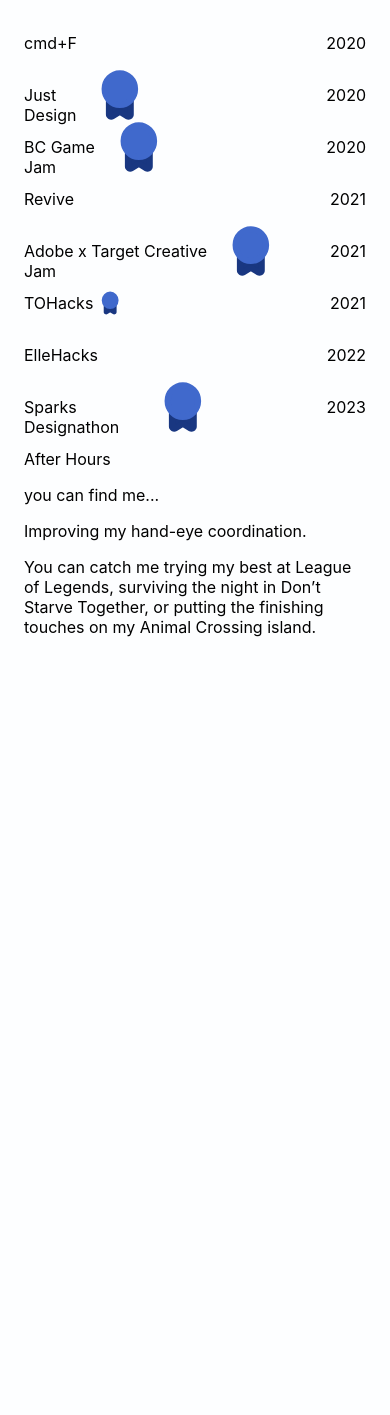
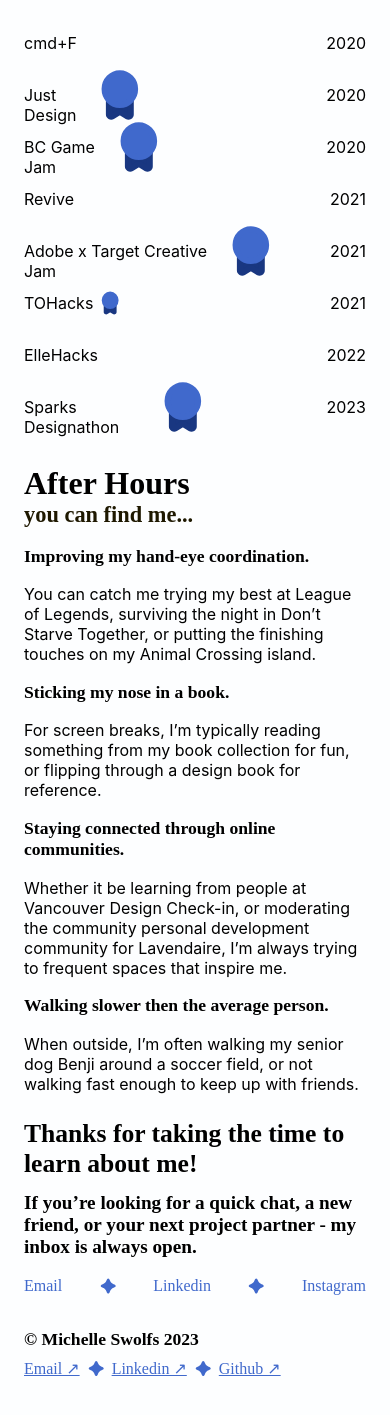
Before and after one commit to nethen/new_portfolio, a React (Create React App) app: page /about in a window 390 px wide. Shown: the part 1603-3018 px from the top of the page. Before the commit the page ends 2256 px from the top, so only its background shows below. Built offline with nearby package versions, Linux system fonts and the light colour scheme.

Commit message:
finish styling about page mobile components

```diff
--- a/src/components/Activity/activity.js
+++ b/src/components/Activity/activity.js
@@ -4,8 +4,8 @@ function Activity(props) {
   return (
     <>
       <div className="activity">
-        <p className="activty__title">{props.title}</p>
-        <p className="activity__desc">{props.desc}</p>
+        <p className="activity__title">{props.title}</p>
+        <p className="activity__info">{props.desc}</p>
       </div>
     </>
   );
--- a/src/components/Activity/activity.scss
+++ b/src/components/Activity/activity.scss
@@ -0,0 +1,16 @@
+@import "../../styles/partials/_FontStyles";
+@import "../../styles/partials/_Mixins";
+@import "../../styles/partials/_Variables";
+
+.activity {
+  &__title {
+    font-family: "Fraunces 9pt";
+    font-weight: 600;
+    font-size: 1.1rem;
+  }
+
+  &__desc {
+    font-family: "Uncut Sans";
+    font-weight: 500;
+  }
+}
--- /dev/null
+++ b/src/components/CTA/cta.js
@@ -0,0 +1,34 @@
+import "./cta.scss";
+import singleSparkle from "../../assets/singlesparkle.svg";
+
+function CTA() {
+  return (
+    <>
+      <section className="cta">
+        <p className="cta__header">
+          Thanks for taking the time to learn about me!{" "}
+        </p>
+        <p className="cta__desc">
+          If you’re looking for a quick chat, a new friend, or your next project
+          partner - my inbox is always open.
+        </p>
+
+        <div className="cta__links">
+          <a href="" className="cta__item">
+            Email
+          </a>
+          <img src={singleSparkle} className="cta__sparkle" />
+          <a href="" className="cta__item">
+            Linkedin
+          </a>
+          <img src={singleSparkle} className="cta__sparkle" />
+          <a href="" className="cta__item">
+            Instagram
+          </a>
+        </div>
+      </section>
+    </>
+  );
+}
+
+export default CTA;
--- /dev/null
+++ b/src/components/CTA/cta.scss
@@ -0,0 +1,33 @@
+@import "../../styles/partials/_FontStyles";
+@import "../../styles/partials/_Mixins";
+@import "../../styles/partials/_Variables";
+
+.cta {
+  padding: 0 1.5rem;
+
+  &__header {
+    font-family: "Fraunces 9pt";
+    font-weight: 700;
+    font-size: 1.6rem;
+    margin-block-end: 0.8rem;
+  }
+
+  &__desc {
+    font-family: "Fraunces 9pt";
+    font-weight: 600;
+    font-size: 1.2rem;
+    margin-block-start: 0;
+  }
+
+  &__links {
+    display: flex;
+    justify-content: space-between;
+  }
+
+  &__item {
+    font-family: "Uncut Sans";
+    font-weight: 500;
+    color: #4069cc;
+    text-decoration: none;
+  }
+}
--- a/src/pages/About/about.js
+++ b/src/pages/About/about.js
@@ -4,6 +4,8 @@ import mePhoto from "../../assets/me.png";
 import SummaryBox from "../../components/SummaryBox/summarybox";
 import Hackathons from "../../components/Hackathons/hackathons";
 import Activity from "../../components/Activity/activity";
+import CTA from "../../components/CTA/cta";
+import Footer from "../../components/Footer/Footer";
 function about() {
   return (
     <>
@@ -56,7 +58,23 @@ function about() {
           title="Improving my hand-eye coordination."
           desc="You can catch me trying my best at League of Legends, surviving the night in Don’t Starve Together, or putting the finishing touches on my Animal Crossing island."
         ></Activity>
+        <Activity
+          title="Sticking my nose in a book."
+          desc="For screen breaks, I’m typically reading something from my book collection for fun, or flipping through a design book for reference."
+        ></Activity>
+
+        <Activity
+          title="Staying connected through online communities."
+          desc="Whether it be learning from people at Vancouver Design Check-in, or moderating the community personal development community for Lavendaire, I’m always trying to frequent spaces that inspire me."
+        ></Activity>
+        <Activity
+          title="Walking slower then the average person."
+          desc="When outside, I’m often walking my senior dog Benji around a soccer field, or not walking fast enough to keep up with friends."
+        ></Activity>
       </section>
+
+      <CTA></CTA>
+      <Footer></Footer>
     </>
   );
 }
--- a/src/pages/About/about.scss
+++ b/src/pages/About/about.scss
@@ -63,7 +63,26 @@
   }
 }
 
-.professional-stuff,
+.professional-stuff {
+  padding: 0 1.5rem;
+}
+
 .after-hours {
   padding: 0 1.5rem;
+
+  &__header {
+    font-family: "Fraunces 9pt";
+    font-weight: 700;
+    font-size: 2rem;
+    margin-block-end: 0;
+  }
+
+  &__subheader {
+    font-family: "Fraunces 9pt";
+    font-weight: 600;
+    font-size: 1.4rem;
+    margin-block-start: 0;
+    margin-block-end: 0;
+    color: #1e1800;
+  }
 }
```
